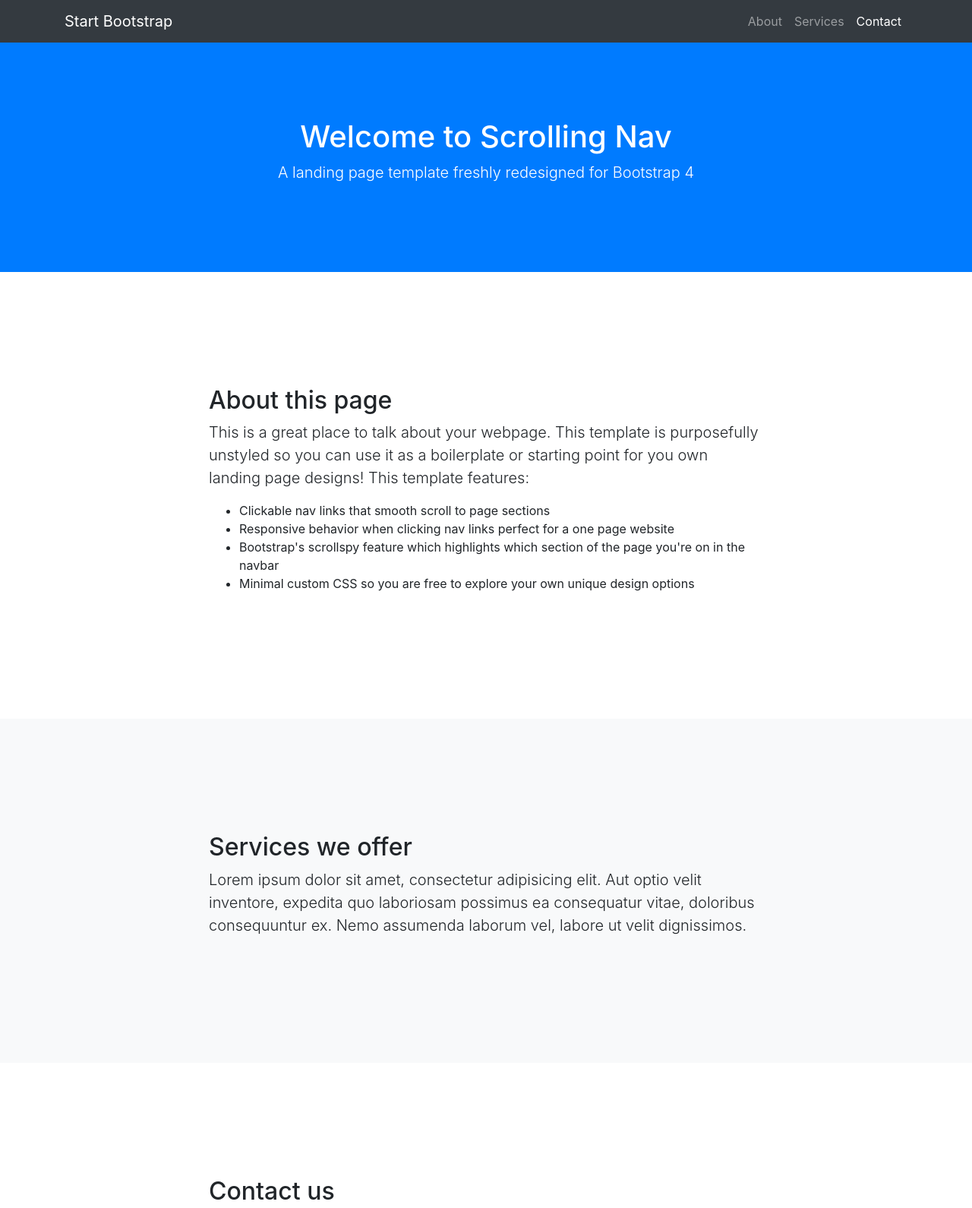
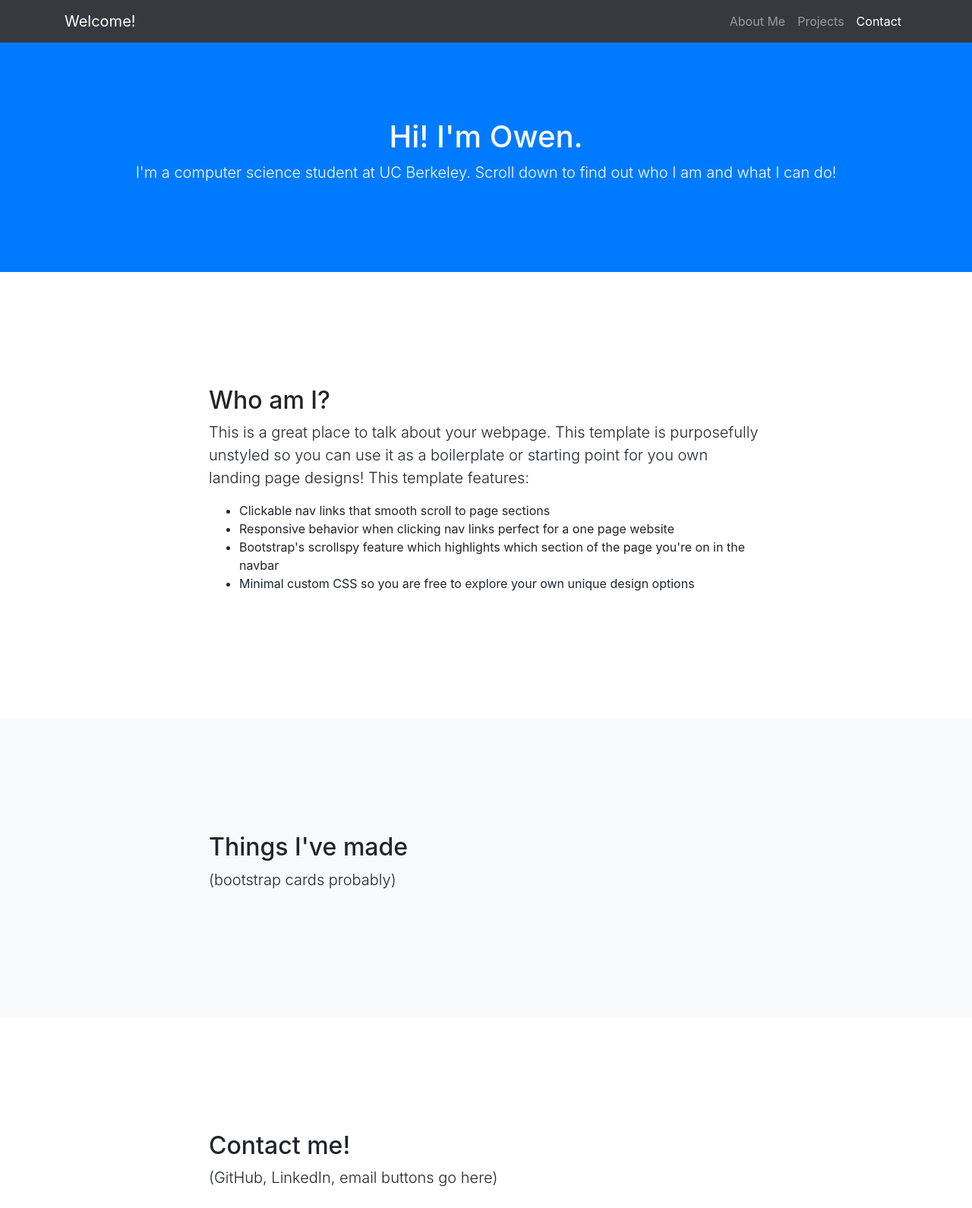
Before and after one commit to owenzhang2010/owenzhang2010.github.io, a website with bundled scripts: page index.html in a window 1280 px wide. Shown: the top 1590 px of the page at 76% size. Built offline with nearby package versions, Linux system fonts and the light colour scheme.

Commit message:
beginning filler text

```diff
--- a/index.html
+++ b/index.html
@@ -8,7 +8,7 @@
     <meta name="description" content="">
     <meta name="author" content="">
 
-    <title>Scrolling Nav - Start Bootstrap Template</title>
+    <title>Owen Zhang</title>
 
     <!-- Bootstrap core CSS -->
     <link href="vendor/bootstrap/css/bootstrap.min.css" rel="stylesheet">
@@ -23,17 +23,17 @@
     <!-- Navigation -->
     <nav class="navbar navbar-expand-lg navbar-dark bg-dark fixed-top" id="mainNav">
       <div class="container">
-        <a class="navbar-brand js-scroll-trigger" href="#page-top">Start Bootstrap</a>
+        <a class="navbar-brand js-scroll-trigger" href="#page-top">Welcome!</a>
         <button class="navbar-toggler" type="button" data-toggle="collapse" data-target="#navbarResponsive" aria-controls="navbarResponsive" aria-expanded="false" aria-label="Toggle navigation">
           <span class="navbar-toggler-icon"></span>
         </button>
         <div class="collapse navbar-collapse" id="navbarResponsive">
           <ul class="navbar-nav ml-auto">
             <li class="nav-item">
-              <a class="nav-link js-scroll-trigger" href="#about">About</a>
+              <a class="nav-link js-scroll-trigger" href="#about">About Me</a>
             </li>
             <li class="nav-item">
-              <a class="nav-link js-scroll-trigger" href="#services">Services</a>
+              <a class="nav-link js-scroll-trigger" href="#projects">Projects</a>
             </li>
             <li class="nav-item">
               <a class="nav-link js-scroll-trigger" href="#contact">Contact</a>
@@ -45,8 +45,8 @@
 
     <header class="bg-primary text-white">
       <div class="container text-center">
-        <h1>Welcome to Scrolling Nav</h1>
-        <p class="lead">A landing page template freshly redesigned for Bootstrap 4</p>
+        <h1>Hi! I'm Owen.</h1>
+        <p class="lead">I'm a computer science student at UC Berkeley. Scroll down to find out who I am and what I can do!</p>
       </div>
     </header>
 
@@ -54,7 +54,7 @@
       <div class="container">
         <div class="row">
           <div class="col-lg-8 mx-auto">
-            <h2>About this page</h2>
+            <h2>Who am I?</h2>
             <p class="lead">This is a great place to talk about your webpage. This template is purposefully unstyled so you can use it as a boilerplate or starting point for you own landing page designs! This template features:</p>
             <ul>
               <li>Clickable nav links that smooth scroll to page sections</li>
@@ -67,12 +67,12 @@
       </div>
     </section>
 
-    <section id="services" class="bg-light">
+    <section id="projects" class="bg-light">
       <div class="container">
         <div class="row">
           <div class="col-lg-8 mx-auto">
-            <h2>Services we offer</h2>
-            <p class="lead">Lorem ipsum dolor sit amet, consectetur adipisicing elit. Aut optio velit inventore, expedita quo laboriosam possimus ea consequatur vitae, doloribus consequuntur ex. Nemo assumenda laborum vel, labore ut velit dignissimos.</p>
+            <h2>Things I've made</h2>
+            <p class="lead">(bootstrap cards probably)</p>
           </div>
         </div>
       </div>
@@ -82,8 +82,8 @@
       <div class="container">
         <div class="row">
           <div class="col-lg-8 mx-auto">
-            <h2>Contact us</h2>
-            <p class="lead">Lorem ipsum dolor sit amet, consectetur adipisicing elit. Vero odio fugiat voluptatem dolor, provident officiis, id iusto! Obcaecati incidunt, qui nihil beatae magnam et repudiandae ipsa exercitationem, in, quo totam.</p>
+            <h2>Contact me!</h2>
+            <p class="lead">(GitHub, LinkedIn, email buttons go here)</p>
           </div>
         </div>
       </div>
@@ -92,7 +92,7 @@
     <!-- Footer -->
     <footer class="py-5 bg-dark">
       <div class="container">
-        <p class="m-0 text-center text-white">Copyright &copy; Your Website 2017</p>
+        <p class="m-0 text-center text-white">Created by Owen Zhang. Powered by startbootstrap's scrolling nav template</p>
       </div>
       <!-- /.container -->
     </footer>
```
